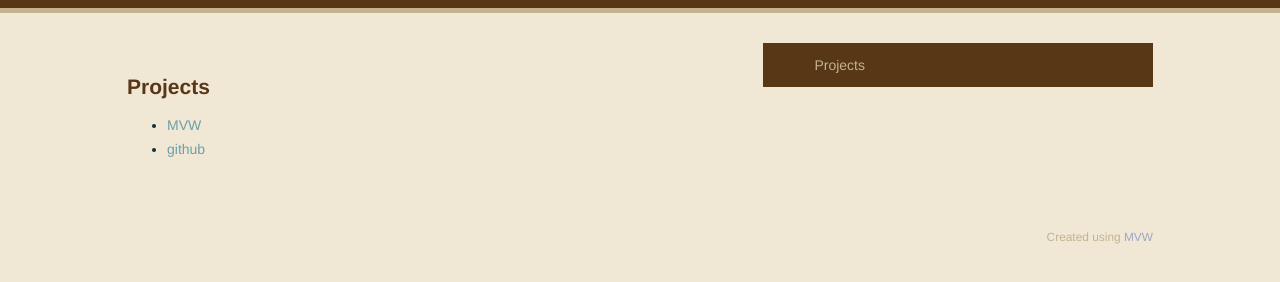
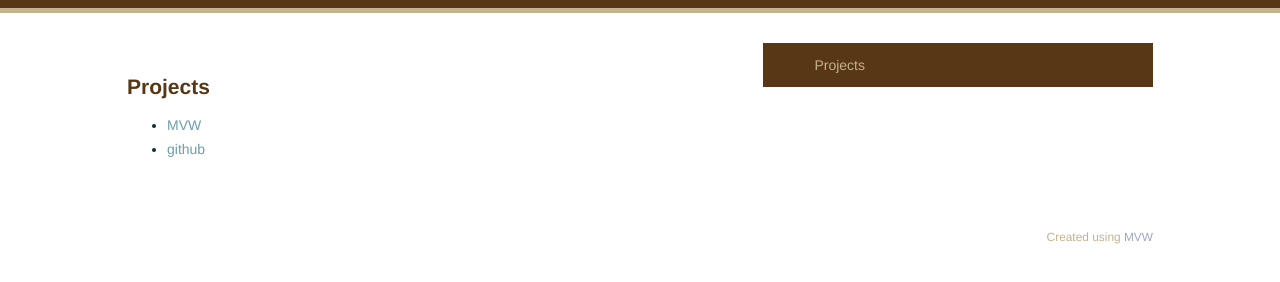
Before and after one commit to kevinbeaty/kevinbeaty.github.com, a plain HTML site: page index.html in a window 1280 px wide. Shown: the part 44-326 px from the top of the page. Drawn offline with Linux system fonts and the light colour scheme.

Commit message:
white background

```diff
--- a/css/style.css
+++ b/css/style.css
@@ -4,7 +4,7 @@
 article, aside, details, figcaption, figure, footer, header, hgroup, nav, section { display: block; }
 audio[controls], canvas, video { display: inline-block; *display: inline; *zoom: 1; }
 html { font-size: 100%; overflow-y: scroll; -webkit-overflow-scrolling: touch; -webkit-tap-highlight-color: rgba(0,0,0,0); -webkit-text-size-adjust: 100%; -ms-text-size-adjust: 100%; }
-body { margin: 0; font-size: 14px; line-height: 1.25; background-color: #f0e8d5; }
+body { margin: 0; font-size: 14px; line-height: 1.25; background-color: #fff; }
 body, button, input, select, textarea { font-family: sans-serif; color: #0e2f37; }
 a { color: #6c9eaa; text-decoration: none; outline:0; }
 a:focus { text-decoration: none; color: #656b85; }
```
